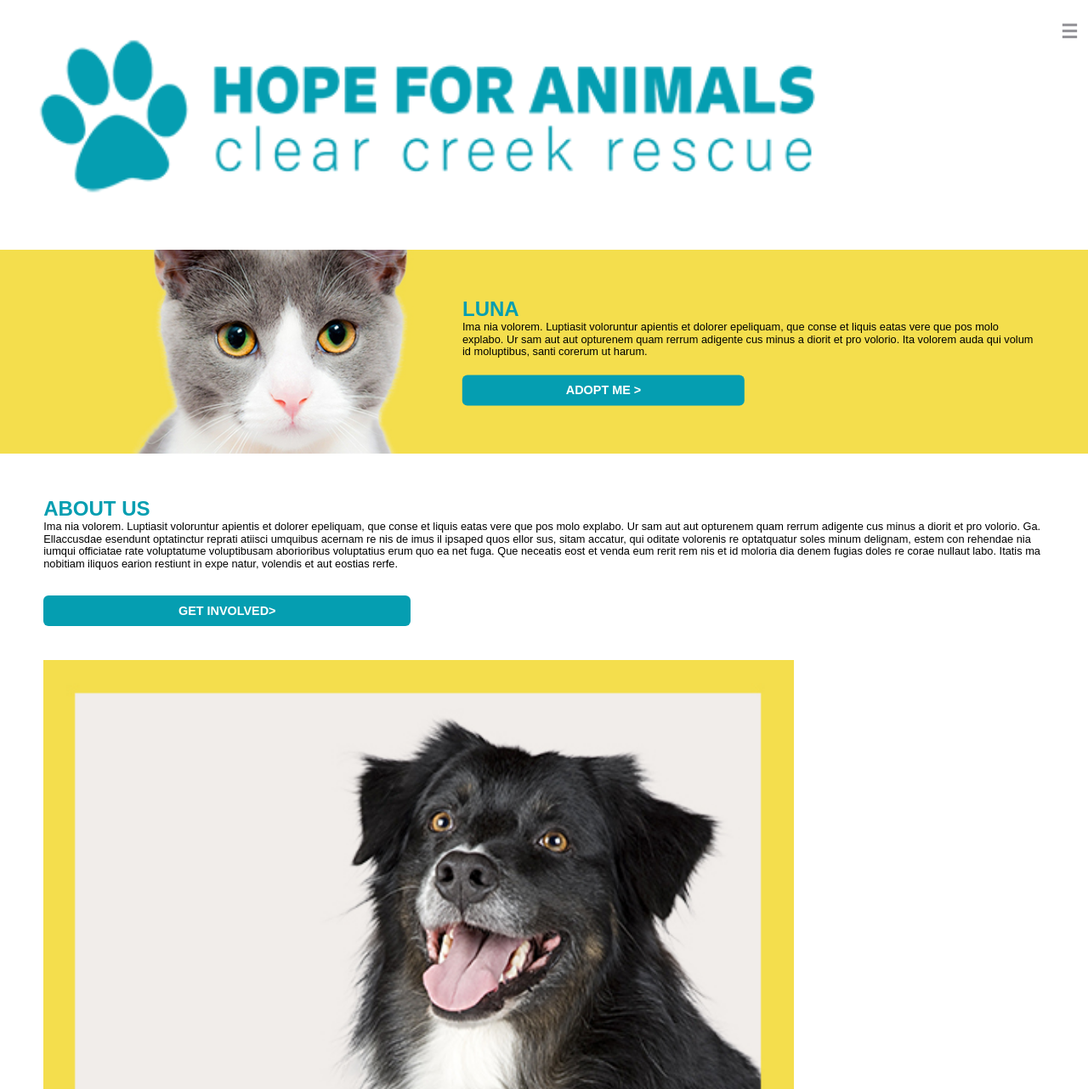
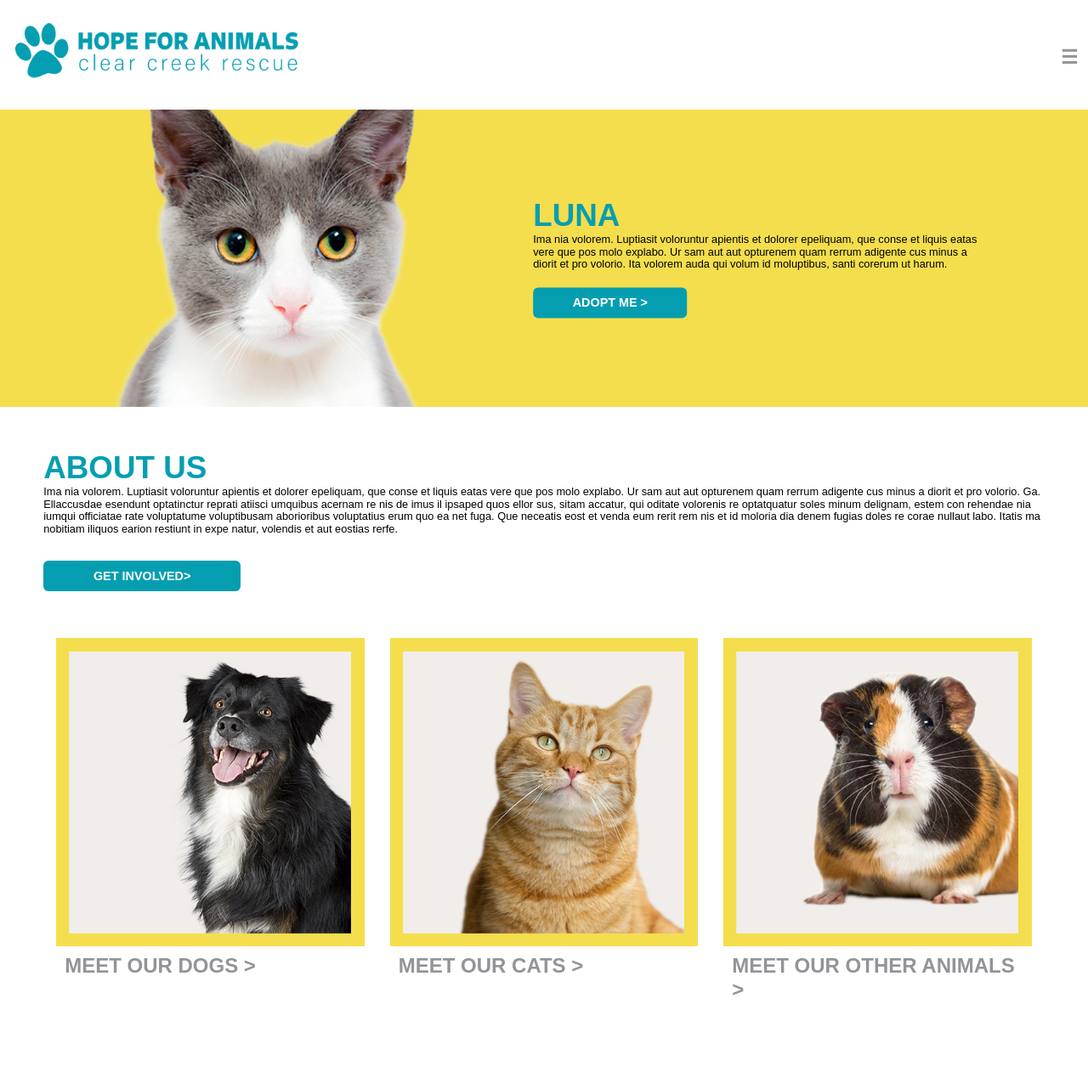
Before and after one commit to nikkirharper/p2-harper-nikki, a plain HTML site: page index.html in a window 1280 px wide. Shown: the top 1282 px of the page at 85% size. Drawn offline with Linux system fonts and the light colour scheme; a web font is replaced by a local one.

Commit message:
Add media queries and adjust images

```diff
--- a/css/main.css
+++ b/css/main.css
@@ -53,6 +53,7 @@ header {
 
 .logo {
     width: 80%;
+    max-width: 375px;
     padding: 15px 0;
 }
 
@@ -60,11 +61,12 @@ header {
 .ham {
     position: absolute;
     z-index: 100;
-    top: 1.5rem;
+    top: 1rem;
     right: 1rem;
     width: 1rem;
     height: 1rem;
     cursor: pointer;
+    padding-top: 3%;
   }
 
 .cross {
@@ -158,6 +160,7 @@ li {
 
 .container img {
   width: 75%;
+  max-width: 375px;
   margin: auto;
 }
 
@@ -197,3 +200,67 @@ footer p {
   font-size: 0.7rem;
   padding-bottom: 15px;
 }
+
+
+/********** Start Min-Width 650px Media Query ****************/
+@media (min-width: 650px) {
+  .hero-wrapper {
+    height: 300px;
+  }
+
+  .cta {
+    width: 35%;
+  }
+
+  .cta2 {
+    width: 25%;
+  }
+
+  footer p {
+    font-size: 1rem;
+    padding-bottom: 25px;
+  }
+}
+/********** End Min-Width 650px Media Query ****************/
+
+
+/********** Start Min-Width 900px Media Query ****************/
+@media (min-width: 900px) {
+  .hero-wrapper {
+    height: 350px;
+}
+
+  .hero-text {
+    width: 42%;
+    position: absolute;
+    top: 50%;
+    left: 70%;
+    transform: translate(-50%, -50%);
+  }
+
+  h2 {
+    font-size: 2.3em;
+  }
+  }
+  .cta {
+    width: 30%;
+  }
+
+  .cta2 {
+    width: 18%;
+  }
+
+  .meet {
+    display: flex;
+  }
+
+  .container img {
+    width: 100%;
+    max-width: 375px;
+    margin: auto;
+  }
+
+  .container figure {
+    padding: 15px;
+  }
+}
--- a/index.html
+++ b/index.html
@@ -75,16 +75,22 @@
                     <a class="cta cta2" href="#">Get Involved></a>
                 </section>
 
+                <section class="meet">
+                    <figure>
+                        <img src="images/meet_our_dogs.jpg" alt="Close up shot of black and white dog">
+                        <figcaption><a href="#">Meet Our Dogs ></a></figcaption>
+                    </figure>
 
-                <section class="meet">
-                    <img src="images/meet_our_dogs.jpg" alt="Close up shot of black and white dog">
-                    <a href="#">Meet Our Dogs ></a>
+                    <figure>
+                        <img src="images/meet_our_cats.jpg" alt="Close up shot of black and white dog">
+                        <figcaption><a href="#">Meet Our Cats ></a></figcaption>
+                    </figure>
 
-                    <img src="images/meet_our_cats.jpg" alt="Close up shot of black and white dog">
-                    <a href="#">Meet Our Cats ></a>
+                    <figure>
+                        <img src="images/meet_our_animals.jpg" alt="Close up shot of black and white dog">
+                        <figcaption><a href="#">Meet Our Other Animals ></a></figcaption>
+                    </figure>
 
-                    <img src="images/meet_our_animals.jpg" alt="Close up shot of black and white dog">
-                    <a href="#">Meet Our Other Animals ></a>
                 </section>
 
             </div>
```
